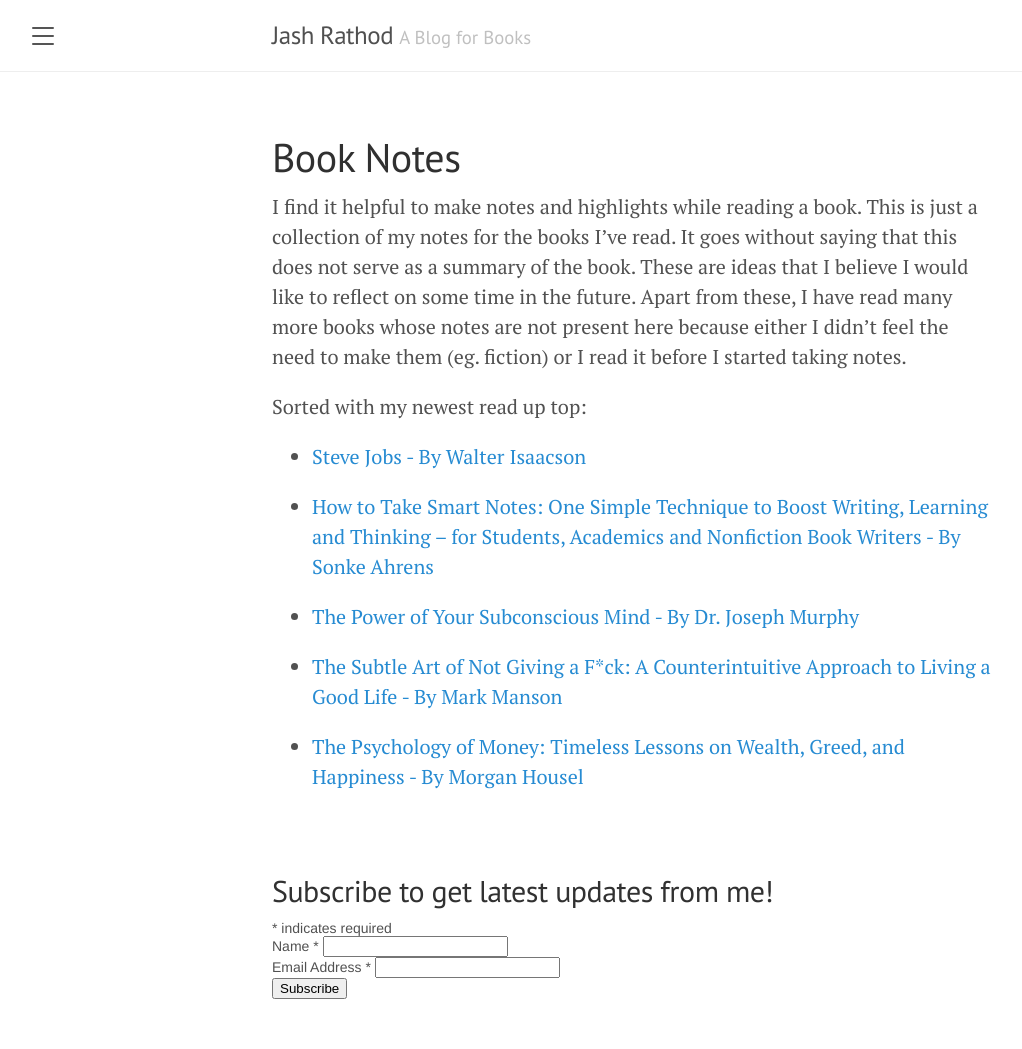
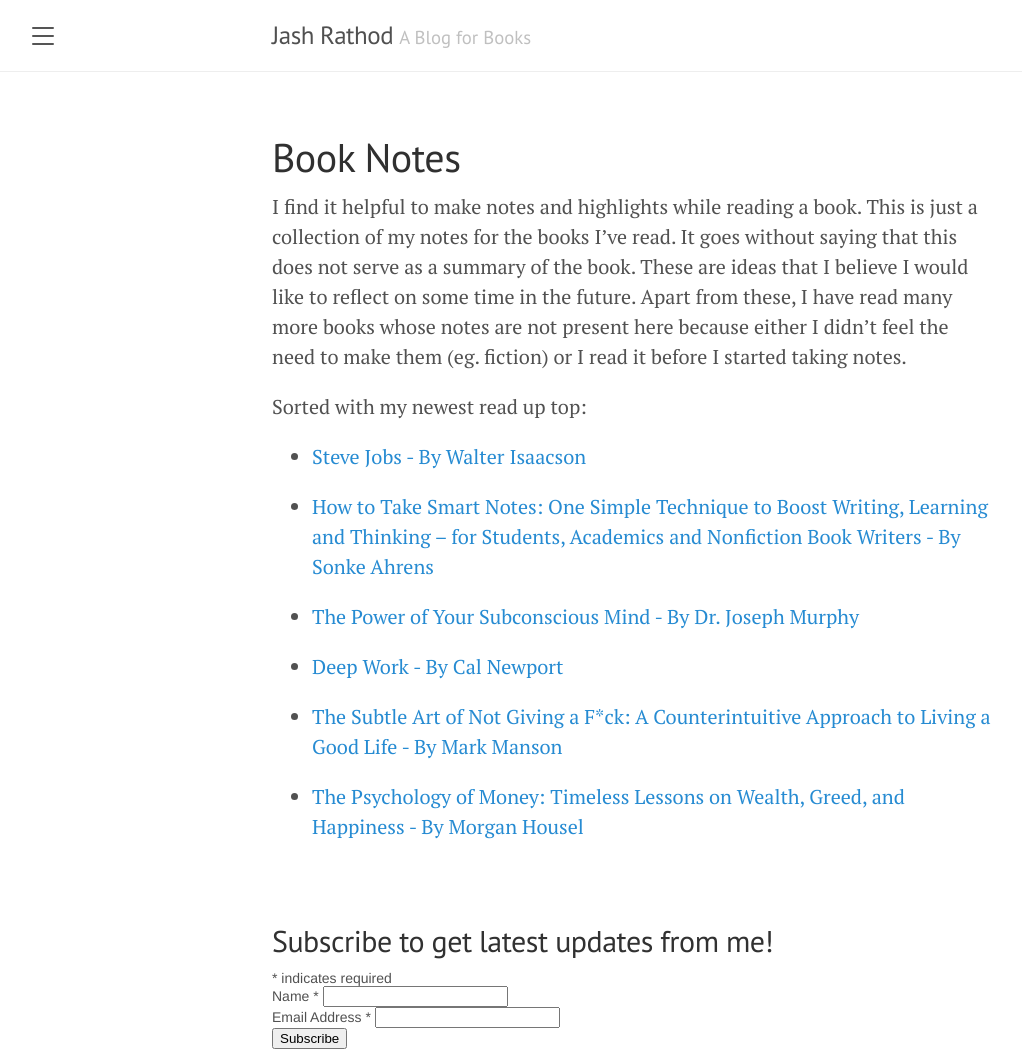
Before and after one commit to jashrathod/book-blog, a Jekyll site: the page built from notes.md, in a window 1280 px wide. Shown: the whole page, without its empty margins (8-1030 px from the left). Built offline with Jekyll 4.4.1, drawn with Linux system fonts in a browser that asks for light colours; comment, search, counter and statistics services are not loaded; before the commit the page ends 999 px from its top, so only the background shows below that.

Commit message:
Update notes.md

```diff
--- a/notes.md
+++ b/notes.md
@@ -16,6 +16,8 @@ Sorted with my newest read up top:
 
 - [The Power of Your Subconscious Mind - By Dr. Joseph Murphy](https://jashrathod.github.io/book-blog/2021/08/29/the-power-of-your-subconscious-mind/)
 
+- [Deep Work - By Cal Newport](https://jashrathod.github.io/book-blog/2021/07/28/deep-work/)
+
 - [The Subtle Art of Not Giving a F*ck: A Counterintuitive Approach to Living a Good Life - By Mark Manson](https://jashrathod.github.io/book-blog/2021/07/01/the-subtle-art/)
 
 - [The Psychology of Money: Timeless Lessons on Wealth, Greed, and Happiness - By Morgan Housel](https://jashrathod.github.io/book-blog/2021/06/04/the-psychology-of-money/)
```
